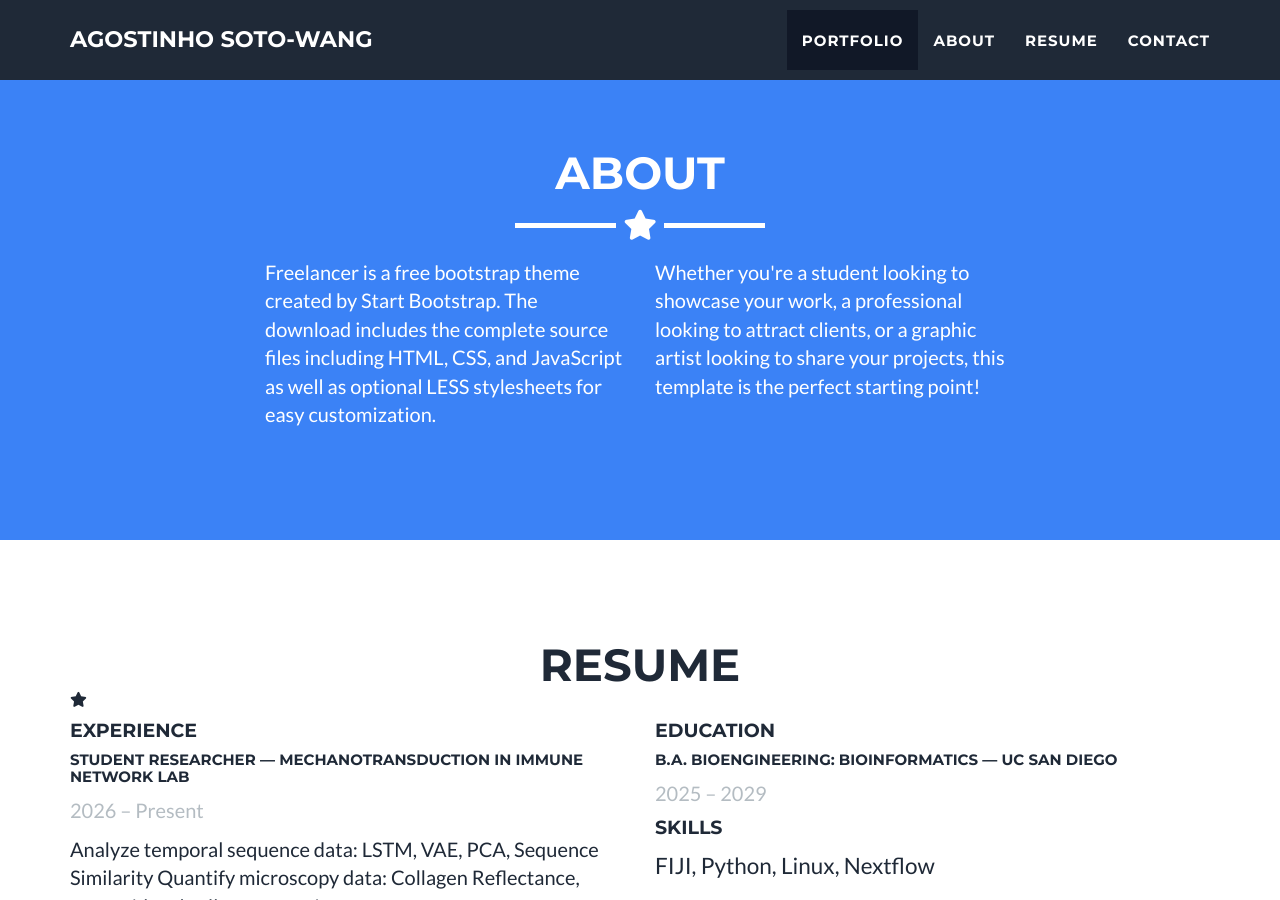
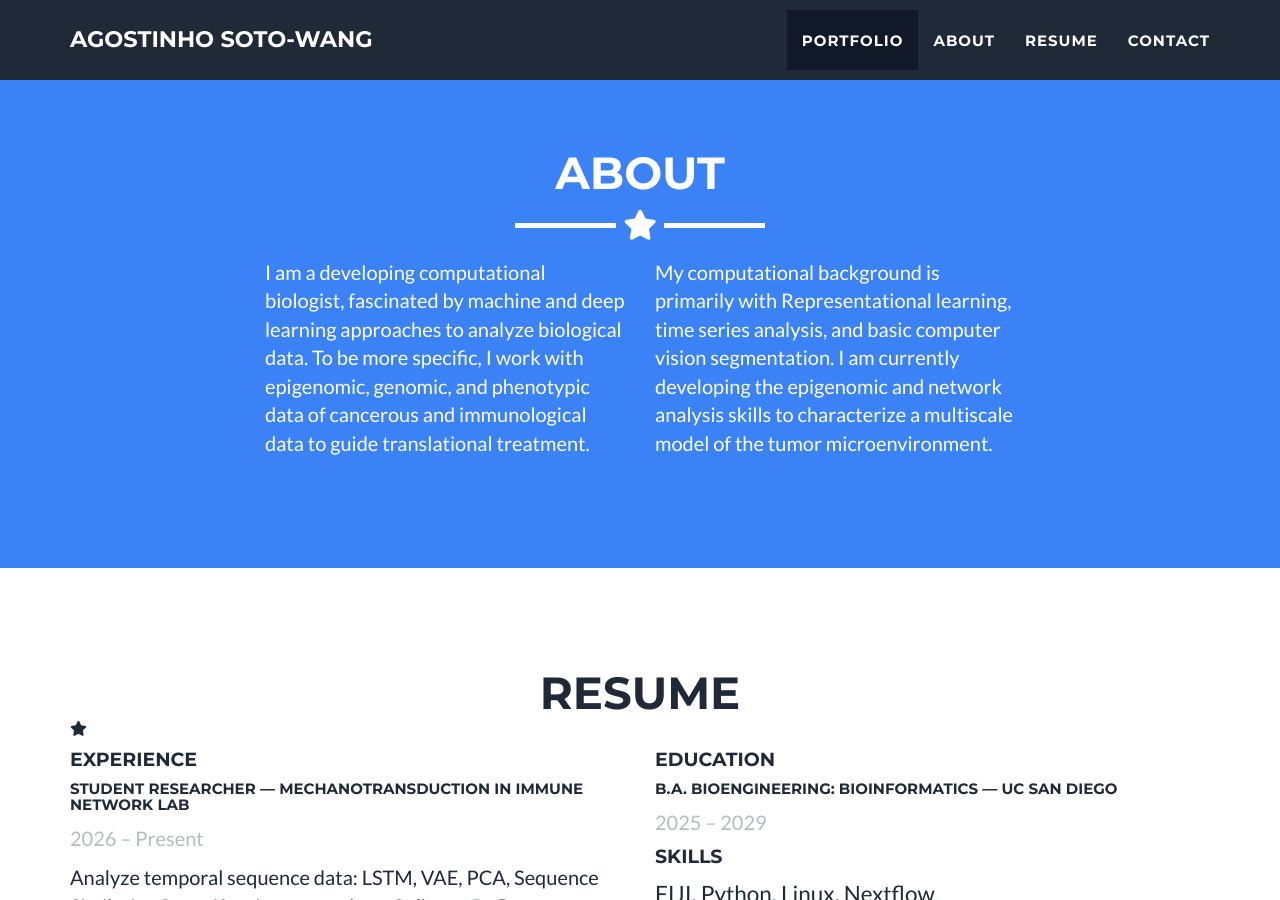
Before and after one commit to AgostinhoS/AgostinhoSW, a Jekyll site: the page built from _posts/2014-07-17-project-2.markdown, in a window 1280 px wide and 900 px high, scrolled down 2409 px. Built offline with Jekyll 4.4.1, drawn with Linux system fonts in a browser that asks for light colours.

Commit message:
Update about.html

```diff
--- a/_includes/about.html
+++ b/_includes/about.html
@@ -9,13 +9,14 @@
     </div>
     <div class="row">
       <div class="col-lg-4 col-lg-offset-2">
-        <p>Freelancer is a free bootstrap theme created by Start Bootstrap. The download includes the complete
-          source files including HTML, CSS, and JavaScript as well as optional LESS stylesheets for easy
-          customization.</p>
+        <p>I am a developing computational biologist, fascinated by machine and deep learning approaches
+          to analyze biological data. To be more specific, I work with epigenomic, genomic, and
+          phenotypic data of cancerous and immunological data to guide translational treatment.</p>
       </div>
       <div class="col-lg-4">
-        <p>Whether you're a student looking to showcase your work, a professional looking to attract clients, or
-          a graphic artist looking to share your projects, this template is the perfect starting point! </p>
+        <p> My computational background is primarily with Representational learning, time series analysis,
+        and basic computer vision segmentation. I am currently developing the epigenomic and network analysis
+        skills to characterize a multiscale model of the tumor microenvironment. </p>
       </div>
     </div>
   </div>
```
